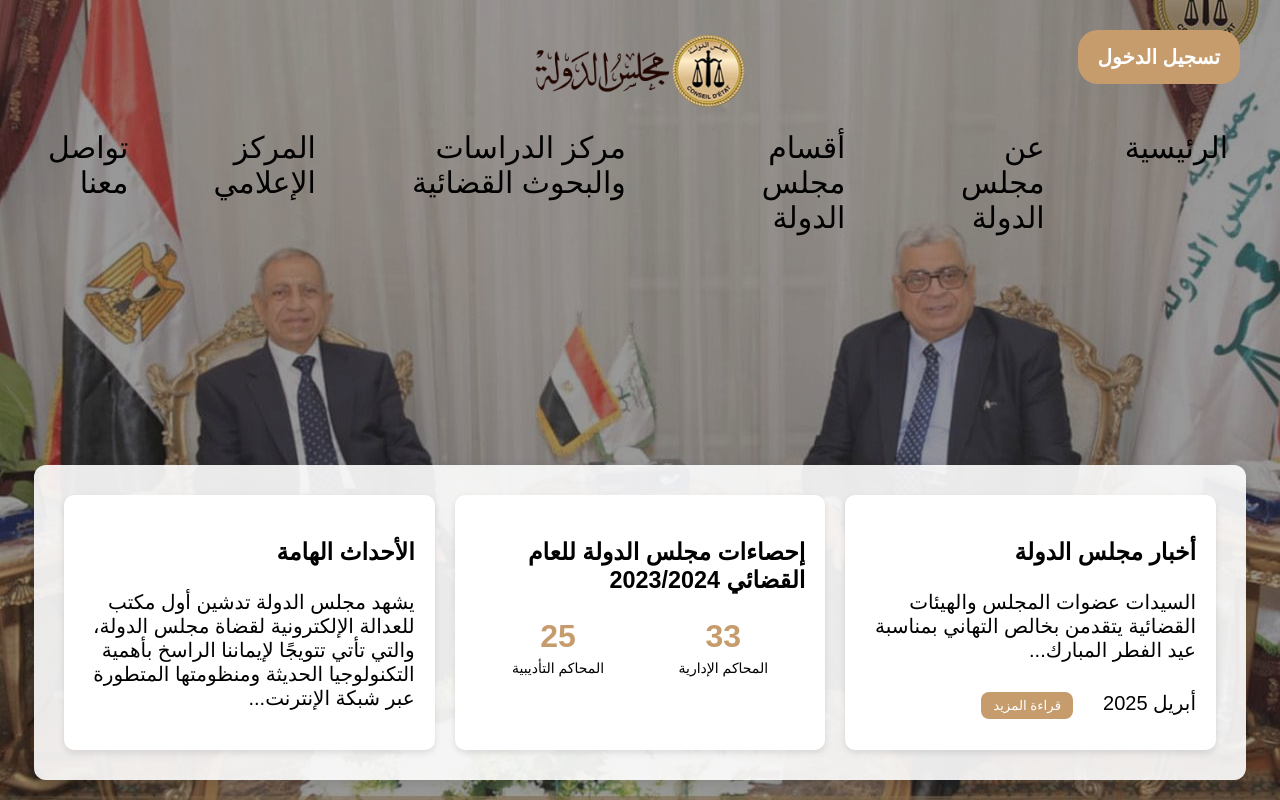
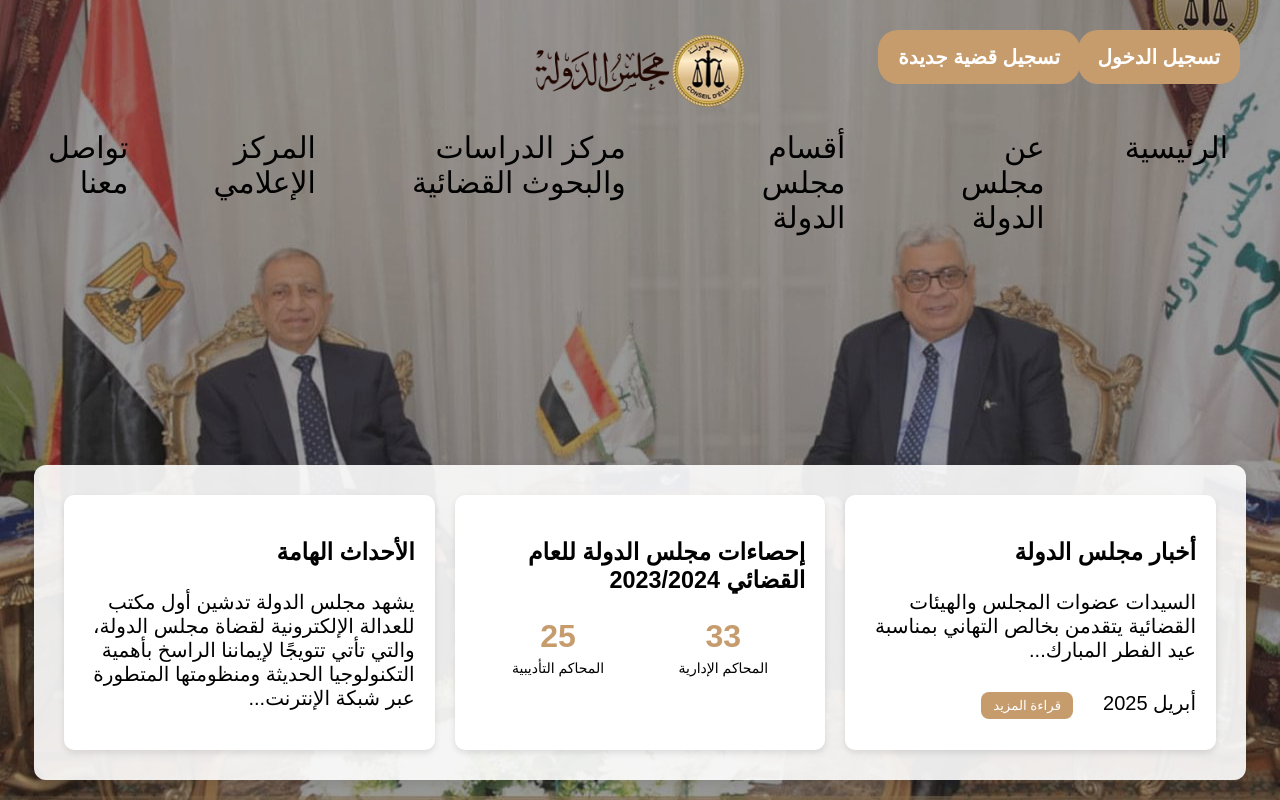
Before and after one commit to loral56/BackEnd-GradePorject, a React (Create React App) app: page / in a window 1280 px wide. Built offline with nearby package versions, Linux system fonts and the light colour scheme.

Commit message:
plaintiff field corrected

```diff
--- a/src/Components/NewCaseForm/NewCaseForm.jsx
+++ b/src/Components/NewCaseForm/NewCaseForm.jsx
@@ -6,7 +6,7 @@ import axios from "axios";
 const NewCaseForm = () => {
   const [formData, setFormData] = useState({
     court_name: "",
-    plantiffname: "",
+    plaintiff_Name: "",
     national_ID: "",
     concerned_Authority: "",
     Email: "",
@@ -49,7 +49,8 @@ const NewCaseForm = () => {
       console.log("Case Form Response:", res.data);
 
       if (res.status === 200) {
-        window.location.href = "/";
+
+        // window.location.href = "/";
       } else {
         alert("Failed to submit case.");
       }
@@ -80,7 +81,7 @@ const NewCaseForm = () => {
               type="text"
               placeholder="اسم المدعي"
               className="form-input"
-              name="plantiffname"
+              name="plaintiff_Name"
               onChange={handleChange}
             />
             <input
--- a/src/Components/StateCouncilPage/StateCouncilPage.css
+++ b/src/Components/StateCouncilPage/StateCouncilPage.css
@@ -89,6 +89,19 @@
   top: 30px; /* المسافة من الأعلى */
   right: 40px;
 }
+.case-button {
+  background-color: #c69c6d;
+  color: white;
+  border: none;
+  padding: 15px 20px;
+  border-radius: 20px;
+  cursor: pointer;
+  font-weight: bold;
+  font-size: 20px;
+  position: absolute;
+  top: 30px; /* المسافة من الأعلى */
+  right: 200px;
+}
 
 /*.hero-overlay {
     background-color: rgba(255, 255, 255, 0.9);
--- a/src/Components/StateCouncilPage/StateCouncilPage.jsx
+++ b/src/Components/StateCouncilPage/StateCouncilPage.jsx
@@ -11,6 +11,12 @@ const StateCouncilPage = () => {
         onClick={() => (window.location.href = "/Login")}
       >
         تسجيل الدخول
+      </button>
+      <button
+        className="case-button"
+        onClick={() => (window.location.href = "/NewCaseForm")}
+      >
+        تسجيل قضية جديدة
       </button>
 
       <header className="header">
```
